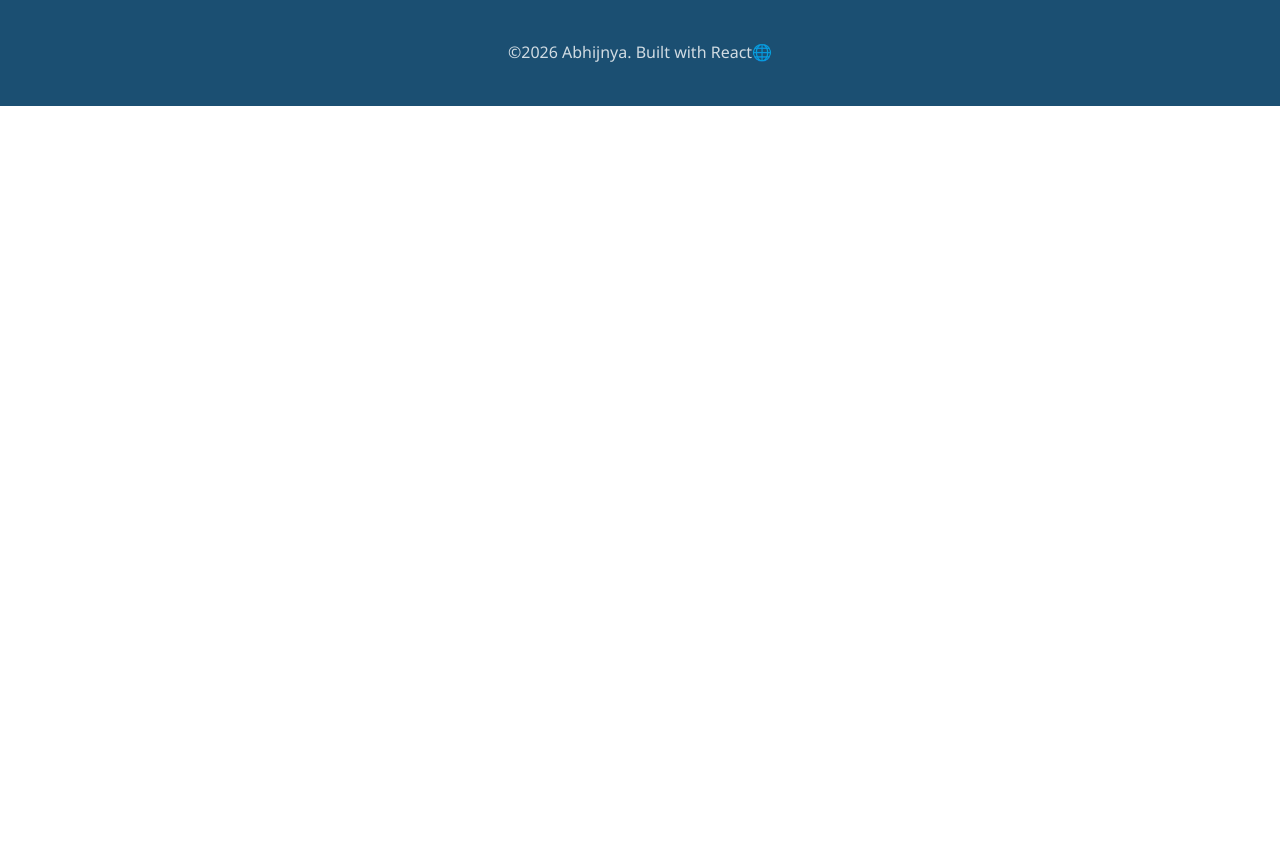
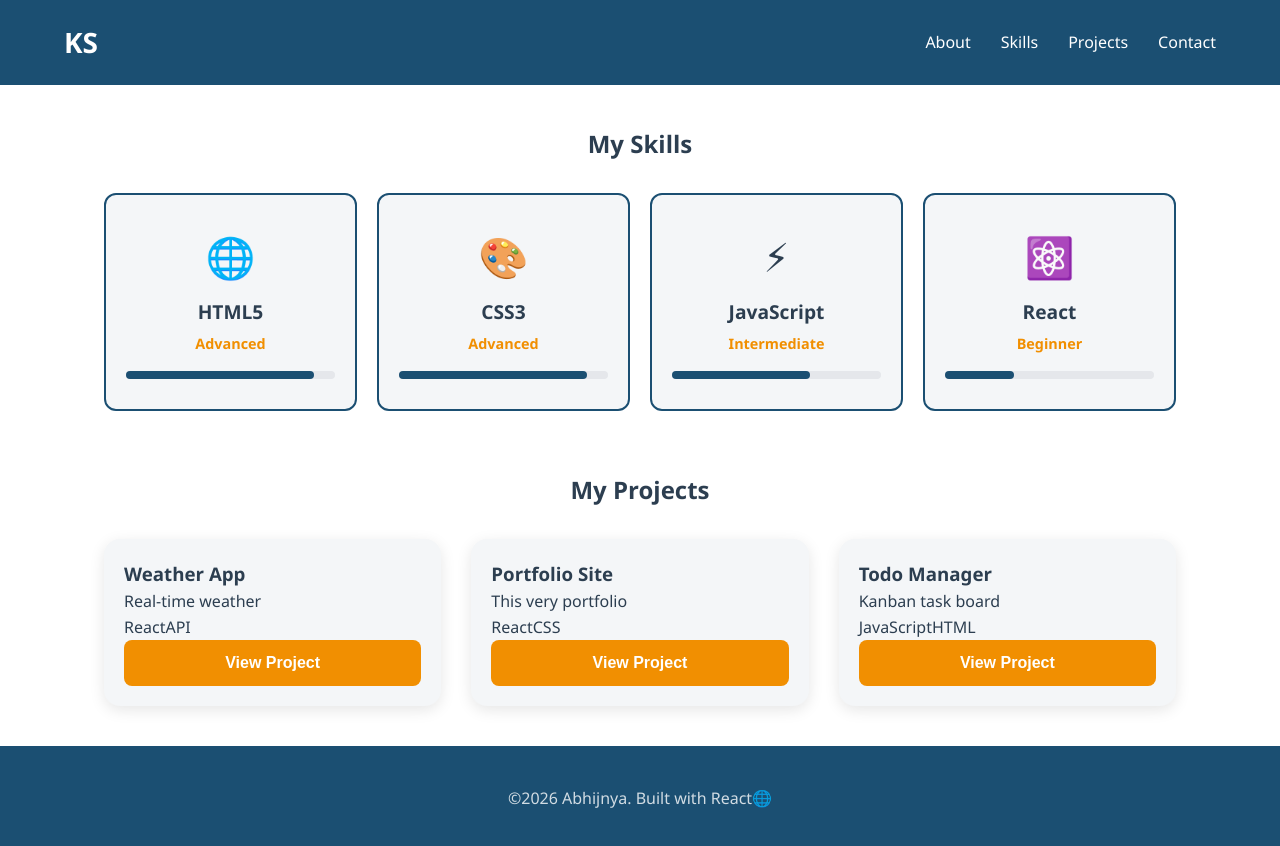
Before and after one commit to abhijnyaks11-beep/react-portfolio, a React (Vite) app: page / in a window 1280 px wide. Shown: the top 846 px of the page. Before the commit the page ends 800 px from the top, so only its background shows below. Built offline with nearby package versions, Linux system fonts and the light colour scheme.

Commit message:
day 12&13-INTRO TO REACT

```diff
--- a/src/App.jsx
+++ b/src/App.jsx
@@ -1,11 +1,44 @@
 import { useState } from 'react'
 import Footer from './components/Footer/Footer'
+import Navbar from './components/Navbar/Navbar'
+import ProjectCard from './components/ProjectCard/ProjectCard'
+import SkillCard from './components/SkillCard/SkillCard'
 
 function App() {
   const [count, setCount] = useState(0)
+  const projectsData = [
+    { id: 1, title: 'Weather App', description: 'Real-time weather', tech: ['React', 'API'] },
+    { id: 2, title: 'Portfolio Site', description: 'This very portfolio', tech: ['React', 'CSS'] },
+    { id: 3, title: 'Todo Manager', description: 'Kanban task board', tech: ['JavaScript', 'HTML'] },
+];
 
   return (
     <>
+      <Navbar/>
+      <main style={{ padding: '40px 5%', minHeight: '60vh', maxWidth: '1200px', margin: '0 auto' }}>
+                {/*SKILLS SECTION*/}
+                <h2 style={{ textAlign: 'center', marginBottom: '30px' }}>My Skills</h2>
+                <div style={{ display: 'grid', gridTemplateColumns: 'repeat(auto-fill, minmax(200px, 1fr))', gap: '20px', marginBottom: '60px' }}>
+                    <SkillCard name="HTML5" level="Advanced" icon="🌐" />
+                    <SkillCard name="CSS3" level="Advanced" icon="🎨" />
+                    <SkillCard name="JavaScript" level="Intermediate" icon="⚡" />
+                    <SkillCard name="React" level="Beginner" icon="⚛️" />
+                </div>
+                {/*PROJECTS SECTION*/}
+                <h2 style={{ textAlign: 'center', marginBottom: '30px' }}>My Projects</h2>
+                  <div style={{ display: 'grid', gridTemplateColumns: 'repeat(auto-fill, minmax(300px, 1fr))', gap: '30px' }}>
+                    {projectsData.map(project => (
+                      <ProjectCard
+                      key={project.id}  //React needs a unique for lists!
+                      title={project.title}
+                      description={project.description}
+                      tech={project.tech}
+                      />
+
+                    ))}
+                  </div>
+
+      </main>
      <Footer/>
     </>
   )
--- /dev/null
+++ b/src/components/Navbar/Navbar.css
@@ -0,0 +1,76 @@
+/* src/components/Navbar/Navbar.css */
+
+.site-header {
+position: sticky;
+top: 0;
+z-index: 1000;
+background: var(--primary);
+transition: background 0.3s ease, box-shadow 0.3s ease;
+}
+
+.navbar {
+display: flex;
+justify-content: space-between;
+align-items: center;
+padding: 20px 5%;
+}
+
+.logo {
+font-size: 28px;
+font-weight: bold;
+color: var(--white);
+}
+
+.nav-links {
+list-style: none;
+display: flex;
+gap: 30px;
+}
+
+.nav-links li a {
+color: var(--white);
+text-decoration: none;
+font-weight: 500;
+transition: color 0.3s;
+}
+
+.nav-links li a:hover {
+color: var(--accent);
+}
+
+.nav-links li a.active {
+color: var(--accent);
+font-weight: bold;
+border-bottom: 2px solid var(--accent);
+}
+
+/* === MOBILE NAVIGATION === */
+.menu-toggle {
+display: none;
+background: none;
+border: none;
+color: #fff;
+font-size: 30px;
+cursor: pointer;
+}
+
+@media (max-width: 768px) {
+.menu-toggle {
+display: block;
+}
+.nav-links {
+display: none;
+position: absolute;
+top: 70px;
+left: 0;
+width: 100%;
+background: #1B4F72;
+flex-direction: column;
+text-align: center;
+padding: 20px 0;
+gap: 20px;
+}
+.nav-links.open {
+display: flex;
+}
+}
--- /dev/null
+++ b/src/components/Navbar/Navbar.jsx
@@ -0,0 +1,20 @@
+import React from 'react'
+import'./Navbar.css'
+function Navbar() {
+    return (
+        <header className="site-header">
+            <nav className="navbar">
+                <div className="logo">KS</div>
+                <ul className="nav-links">
+                    <li><a href="#about">About</a></li>
+                    <li><a href="#skills">Skills</a></li>
+                    <li><a href="#projects">Projects</a></li>
+                    <li><a href="#contact">Contact</a></li>
+                </ul>
+            </nav>
+        </header>
+    );
+}
+
+
+export default Navbar
--- /dev/null
+++ b/src/components/ProjectCard/ProjectCard.css
@@ -0,0 +1,31 @@
+/* PROJECTS SECTION */
+.projects-grid{
+    display:grid;
+    grid-template-columns: repeat(auto-fill,minmax(300px,1fr));
+    gap: 30px;
+    margin-top: 40px;
+}
+.project-card{
+    background: var(--light);
+    border-radius: 16px;
+    overflow: hidden;
+    box-shadow: 0 4px 15px rgba(0,0,0,0.1);
+    transition: transform 0.3s, box-shadow 0.3s;
+    display: flex;
+    flex-direction: column;
+}
+.project-card:hover{
+    transform: translateY(-8px);
+    box-shadow: 0 15px 40px rgba(0,0,0,0.2);
+}
+.project-card img{
+    width: 100%;
+    height:200px;
+    object-fit: cover;
+}
+.project-card-body{
+  padding: 20px;
+  flex: 1;
+  display: flex;
+  flex-direction: column;
+}
--- /dev/null
+++ b/src/components/ProjectCard/ProjectCard.jsx
@@ -0,0 +1,21 @@
+import React from 'react'
+import './ProjectCard.css'
+function ProjectCard({title, description, tech}) {
+  return (
+      <article className="project-card">
+        <div className="project-card-body">
+            <h3>{title}</h3>
+              <p>{description}</p>
+              <div className="project-tags">
+                {/*We map over the array of tech to create span tags*/}
+                {tech.map((t,index)=>(<span key={index} className='tag'>{t}</span>))}
+              </div>
+              <button className='btn btn-primary'>View Project</button>
+        </div>
+        </article>
+
+
+  )
+}
+
+export default ProjectCard
--- /dev/null
+++ b/src/components/SkillCard/SkillCard.css
@@ -0,0 +1,49 @@
+/* src/components/SkillCard/SkillCard.css */
+
+.skill-card {
+background: var(--light);
+border: 2px solid var(--primary);
+border-radius: 12px;
+padding: 30px 20px;
+text-align: center;
+transition: transform 0.3s, box-shadow 0.3s;
+}
+
+.skill-card:hover {
+transform: translateY(-5px);
+box-shadow: 0 10px 30px rgba(0,0,0,0.15);
+}
+
+.skill-icon {
+font-size: 2.5rem;
+display: block;
+margin-bottom: 0.5rem;
+}
+
+.skill-name {
+margin: 0 0 0.25rem;
+font-size: 1.2rem;
+font-weight: bold;
+color: var(--text);
+}
+
+.skill-level {
+font-size: 0.9rem;
+color: var(--accent);
+margin: 0 0 1rem;
+font-weight: 600;
+}
+
+.skill-bar {
+background: #E5E7EB;
+border-radius: 9999px;
+height: 8px;
+width: 100%;
+}
+
+.skill-fill {
+background: var(--primary);
+border-radius: 9999px;
+height: 100%;
+transition: width 1s ease-in-out;
+}
--- /dev/null
+++ b/src/components/SkillCard/SkillCard.jsx
@@ -0,0 +1,18 @@
+import React from 'react'
+import'./SkillCard.css'
+function SkillCard({name, level, icon}) {
+    const levelPercent = {Beginner: 33, Intermediate: 66, Advanced: 90}
+    const pct = levelPercent [level] || 50;
+  return (
+    <div className='skill-card'>
+      {icon && <span className='skill-icon'>{icon}</span>}
+      <h4 className='skill-name'>{name}</h4>
+      <p className='skill-level'>{level}</p>
+      <div className='skill-bar'>
+        <div className='skill-fill'style={{width: `${pct}%`}}/>
+      </div>
+    </div>
+  )
+}
+
+export default SkillCard
--- a/src/index.css
+++ b/src/index.css
@@ -1,4 +1,4 @@
-/*src/index.css*/
+/*src/index.css */
 *{
     margin: 0;
     padding: 0;
@@ -19,3 +19,39 @@ body {
     line-height: 1.6;
     background-color: var(--white);
 }
+
+/* BUTTON */
+
+.btn {
+display: inline-block;
+padding: 12px 28px;
+border-radius: 8px;
+text-decoration: none;
+font-weight: 600;
+font-size: 1rem;
+cursor: pointer;
+border: 2px solid transparent;
+transition: all 0.3s ease;
+}
+
+.btn-primary {
+background: var(--accent);
+color: var(--white);
+}
+
+.btn-primary:hover {
+background: transparent;
+color: var(--accent);
+border-color: var(--accent);
+}
+
+.btn-secondary {
+background: transparent;
+color: var(--white);
+border-color: var(--white);
+}
+
+.btn-secondary:hover {
+background: var(--white);
+color: var(--primary);
+}
--- a/src/main.jsx
+++ b/src/main.jsx
@@ -2,7 +2,6 @@ import { StrictMode } from 'react'
 import { createRoot } from 'react-dom/client'
 import App from './App.jsx'
 import './index.css'
-
 createRoot(document.getElementById('root')).render(
   <StrictMode>
     <App />
```
Also changed, not shown: src/components/Footer/Footer.jsx (line endings or trailing spaces).
